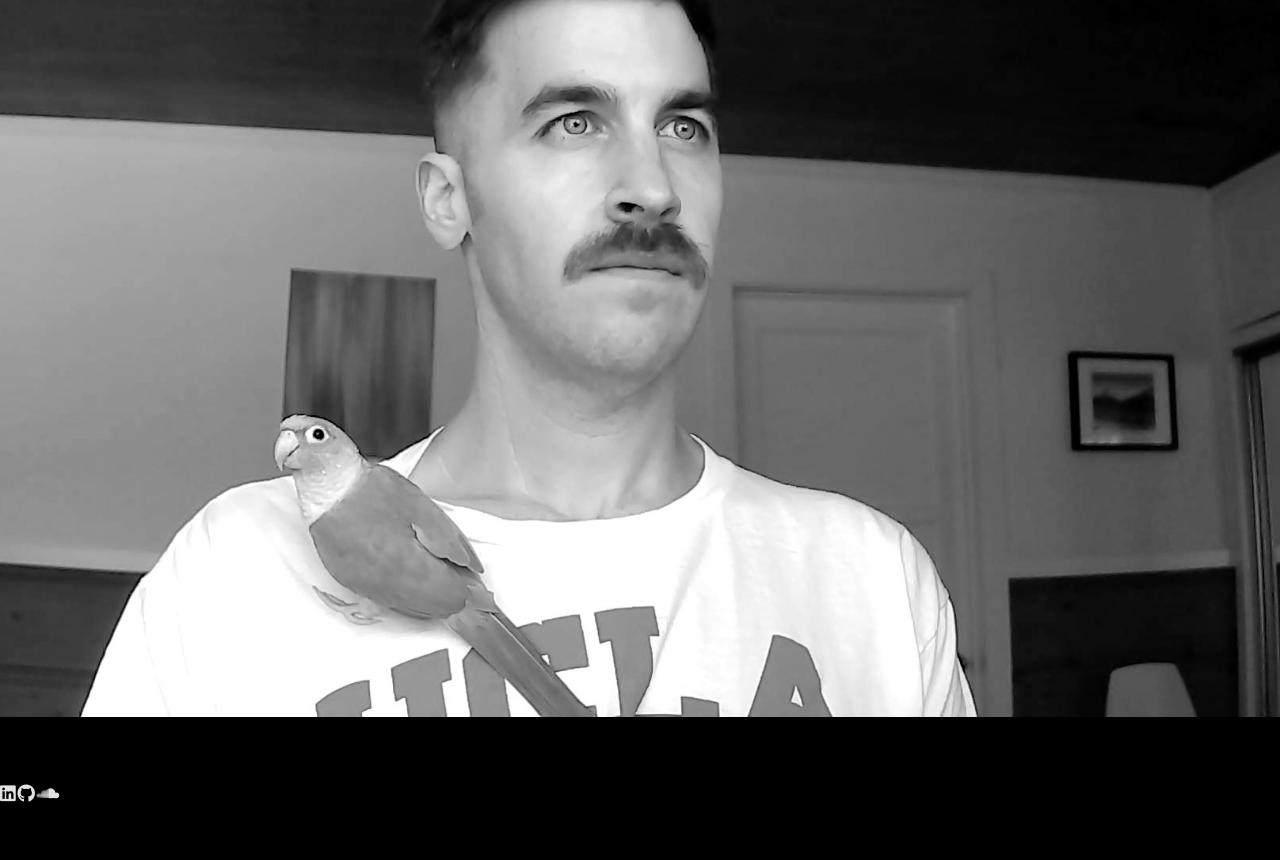
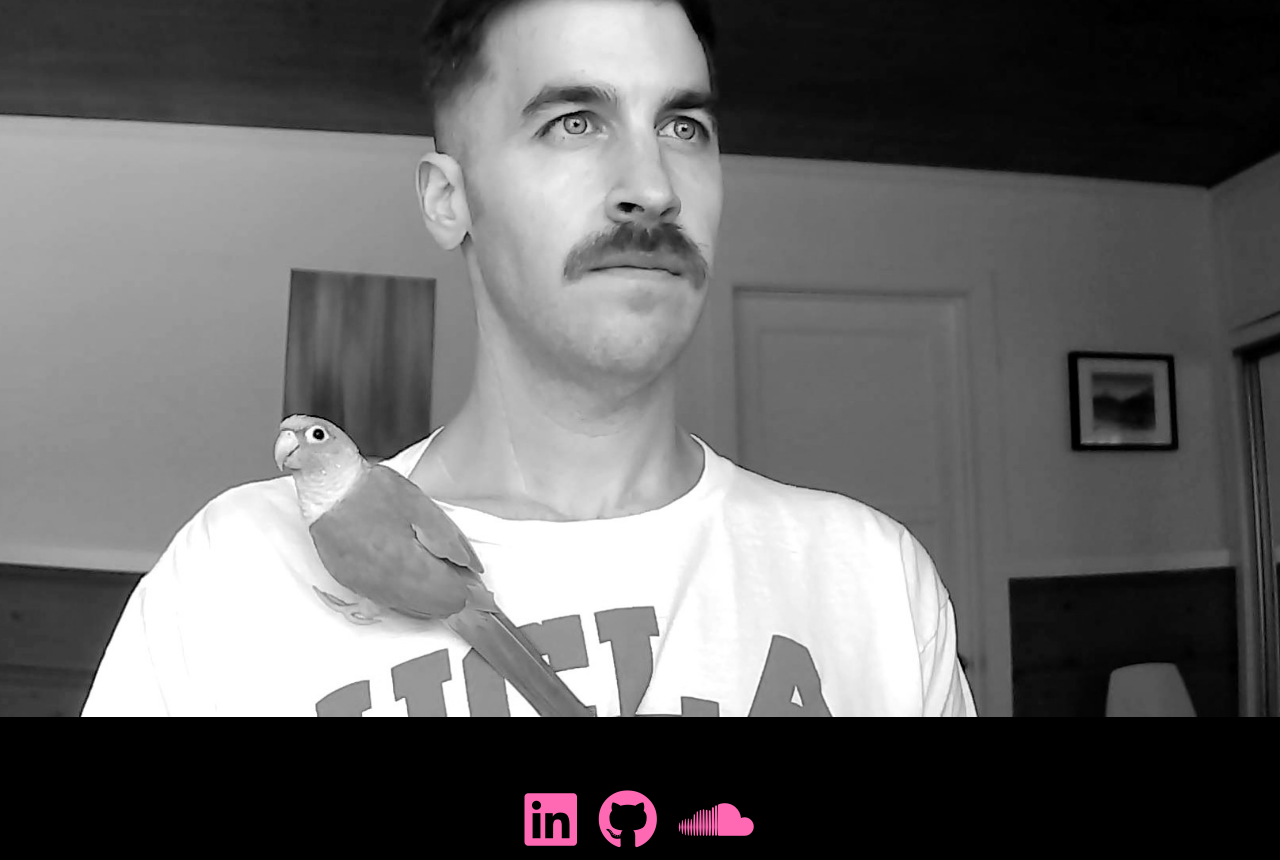
Before and after one commit to seanc0ne/react-portfolio, a React (Create React App) app: page / in a window 1280 px wide. Shown: the part 465-1325 px from the top of the page. Before the commit the page ends 1272 px from the top, so only its background shows below. Built offline with nearby package versions, Linux system fonts and the light colour scheme.

Commit message:
Wrapping up

```diff
--- a/src/components/Footer/index.js
+++ b/src/components/Footer/index.js
@@ -32,7 +32,6 @@ function Footer() {
                 </a>
             </div>
 
-
             </div>
 
 
--- a/src/index.css
+++ b/src/index.css
@@ -106,6 +106,16 @@ nav a {
   margin-bottom: var(--spacing-five);
 }
 
+footer {
+  display: inline-flex;
+}
+
+i {
+  font-size: 60px;
+  color: hotpink;
+  margin: 10px;
+}
+
 /* css for cards*/
 
 .card {
```
Also changed, not shown: package.json (+7 -1 lines), 1 other file (tests, documents, lock files or other folders).
